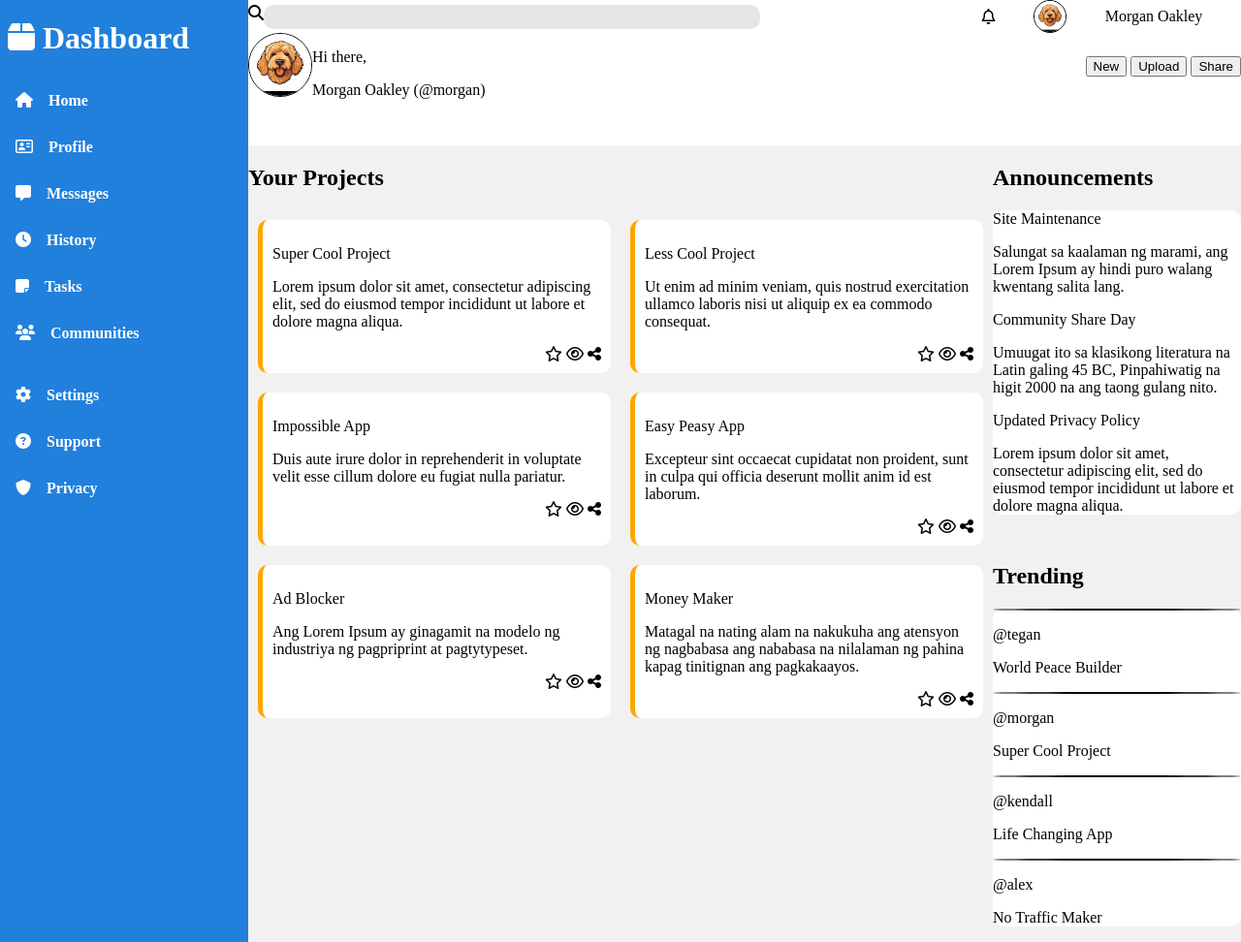
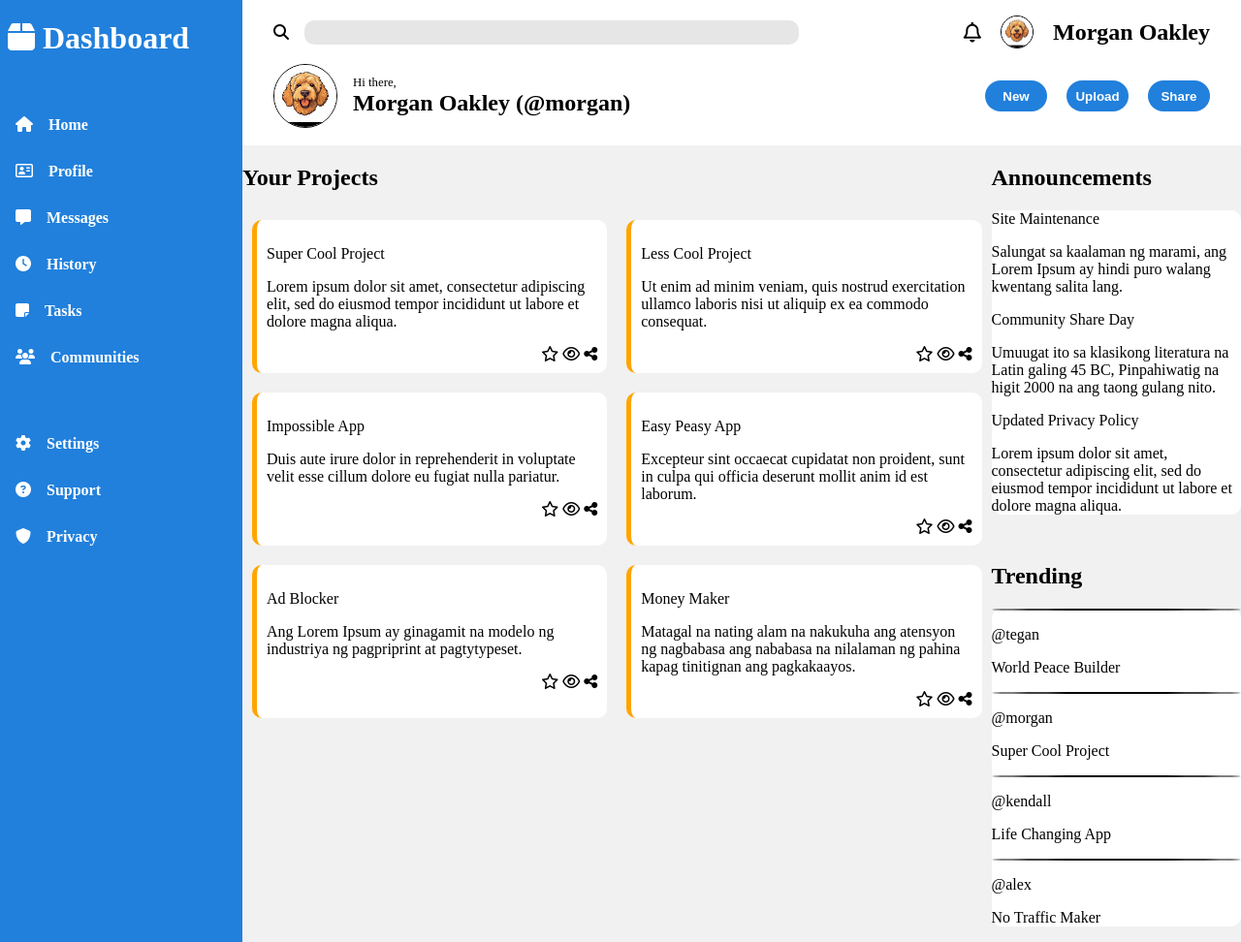
Before and after one commit to justinlyan/dashboard-design, a plain HTML site: page index.html in a window 1280 px wide. Shown: the whole page at 97% size. Drawn offline with Linux system fonts and the light colour scheme; a web font is replaced by a local one.

Commit message:
header styles

```diff
--- a/index.html
+++ b/index.html
@@ -41,8 +41,8 @@
       <div class="header-bot">
         <div class="profile-lg">
           <img class="profile-pic-lg profile-pic"src="./assets/images/doodle.jpg" alt="golden doodle profile pic">
-          <div>
-            <p>Hi there,</p>
+          <div class="profile-lg-desc">
+            <p class="intro">Hi there,</p>
             <div class="profile-name">Morgan Oakley (@morgan)</div>
           </div>
         </div>
--- a/styles.css
+++ b/styles.css
@@ -1,3 +1,5 @@
+/* === GLOBAL === */
+
 @font-face {
   font-family: Roboto-variable;
   src: url(./assets/fonts/Roboto/Roboto-VariableFont_wdth\,wght.ttf);
@@ -10,19 +12,16 @@ html {
   font-family: Roboto-variable;
 }
 
-.icon {
-  width: 1em;
-  height: auto;
-}
-
 .container {
   height: 100vh;
   display: grid;
-  grid-template: 150px 5fr / minmax(200px, 1fr) 4fr;
+  grid-template: 150px 5fr / 250px 4fr;
   grid-template-areas:
     "sidebar header"
     "sidebar main-content";
 }
+
+/* === SIDEBAR === */
 
 .sidebar {
   grid-area: sidebar;
@@ -38,6 +37,7 @@ ul {
   list-style-type: none;
   padding: 0;
   font-weight: 800;
+  padding-top: 25px;
 }
 
 h1 > i {
@@ -70,9 +70,11 @@ li a:visited {
   color: white;
 }
 
+/* === HEADER === */
+
 .header {
   grid-area: header;
-
+  padding: 1rem 2rem;
 }
 
 .header-top,
@@ -82,9 +84,22 @@ li a:visited {
   justify-content: space-between;
 }
 
+.header-bot {
+  padding-top: 1rem;
+}
+
 .search-bar {
   display: flex;
+  align-items: center;;
   width: 70%;
+}
+
+.search-bar > i {
+  padding-right: 1rem;
+}
+
+.search-bar input {
+  padding-left: 2rem;
 }
 
 input {
@@ -103,7 +118,26 @@ input {
 .profile-sml {
   width: 30%;
   align-items: center;
-  justify-content: space-evenly;
+  justify-content: right;
+}
+
+.profile-sml > * {
+  margin-left: 20px;
+}
+
+.profile-sml i {
+  font-size: 1.3rem;
+}
+
+.profile-lg-desc {
+  display: flex;
+  flex-direction: column;
+  padding-left: 1rem;
+  justify-content: center;
+}
+
+.profile-lg p {
+  margin: 0;
 }
 
 .profile-pic {
@@ -120,6 +154,36 @@ input {
   height: 2rem;
   width: 2rem;
 }
+
+.intro {
+  font-size: 0.8rem;
+  font-weight: 500;
+}
+
+.profile-name {
+  font-size: 1.5rem;
+  font-weight: 700;
+}
+
+.button-options {
+  width: 30%;
+  display: flex;
+  justify-content: right;
+}
+
+.button-options button {
+  font-weight: 550;
+  color: white;
+  background-color: rgb(33, 128, 220);
+  padding: 8px;
+  border-radius: 20px;
+  width: 4rem;
+  height: 2rem;
+  border: none;
+  margin-left: 20px;
+}
+
+/* === MAIN CONTENT === */
 
 .main {
   background-color: rgb(241, 241, 241);
```
